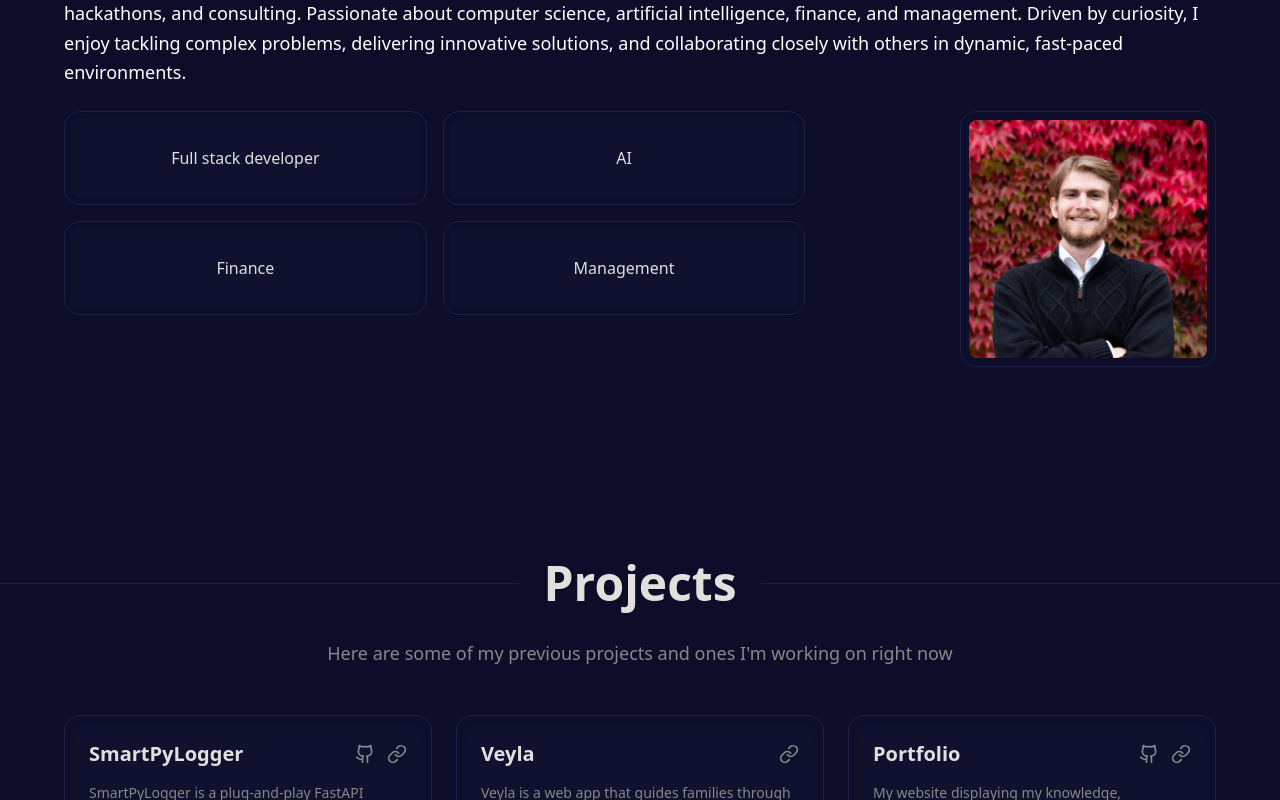
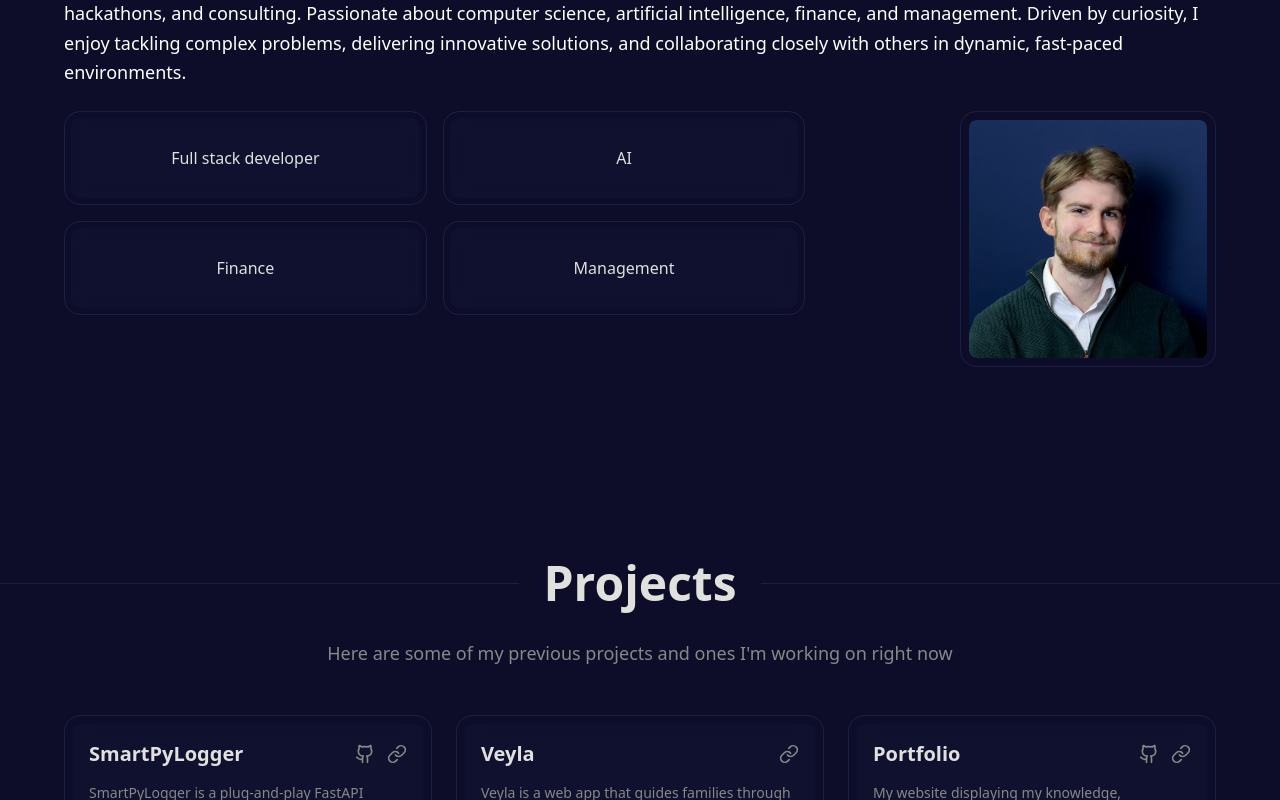
Before and after one commit to Berget1411/another-new-portfolio, a Next.js app: page / in a window 1280 px wide. Shown: the part 1060-1860 px from the top of the page. Built offline with nearby package versions, Linux system fonts and the light colour scheme.

Commit message:
use correct portrait

```diff
--- a/components/about/about.tsx
+++ b/components/about/about.tsx
@@ -249,7 +249,7 @@ export function About() {
                             />
                             <div className='relative flex h-full w-full overflow-hidden rounded-lg bg-background-secondary/30 backdrop-blur-sm'>
                               <Image
-                                src='/images/profile.png'
+                                src='/images/portrait.jpeg'
                                 alt='Profile'
                                 fill
                                 className='object-cover'
```
